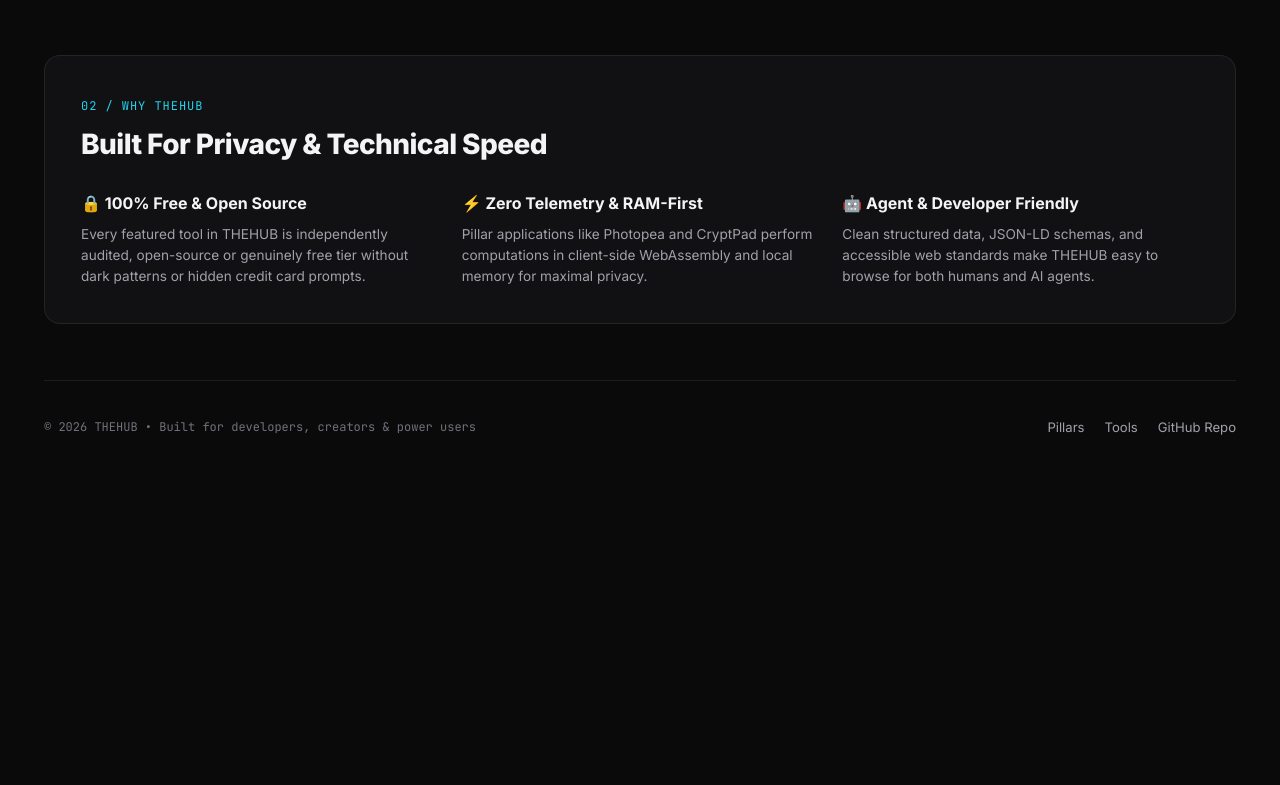
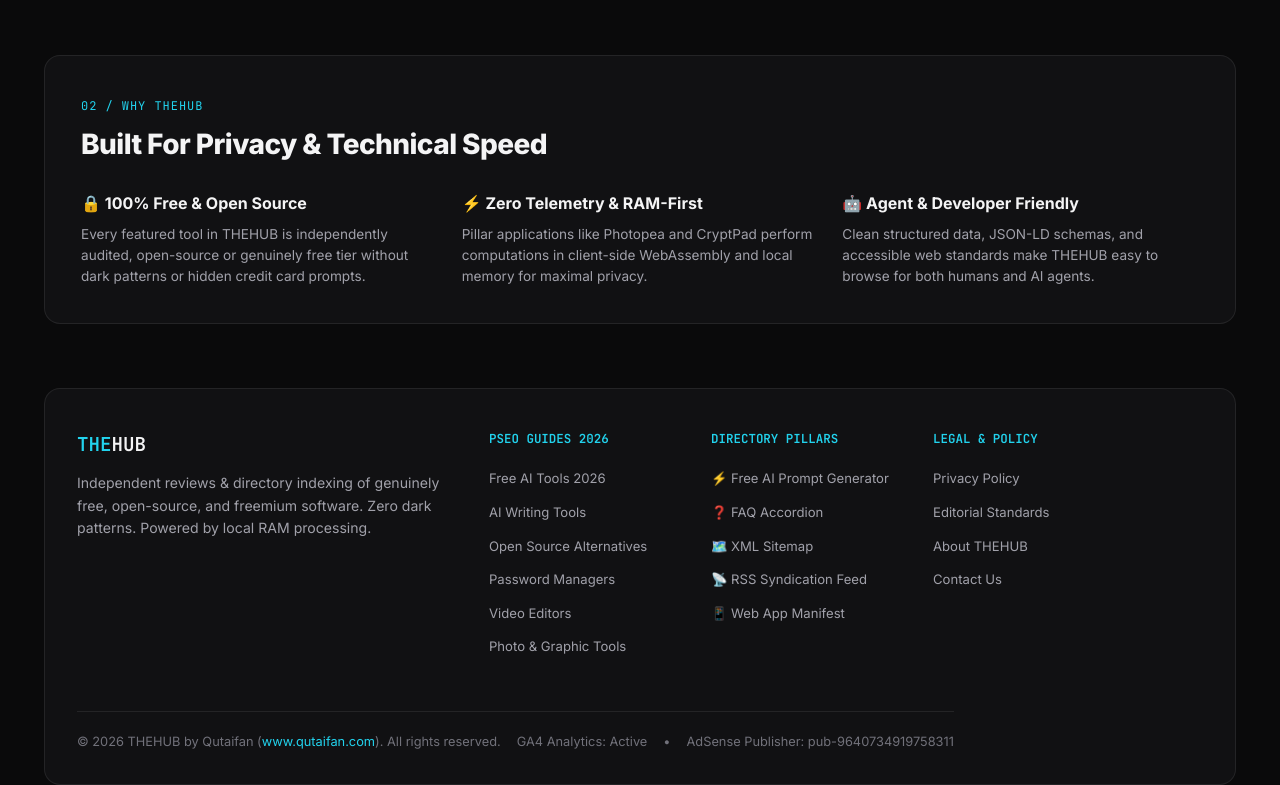
Before and after one commit to Qutaifan/Freeapps, a React (Vite) app in the folder freeapps-components/: page / in a window 1280 px wide. Shown: the part 5193-5978 px from the top of the page. Before the commit the page ends 5667 px from the top, so only its background shows below. Built offline with nearby package versions, Linux system fonts and the light colour scheme.

Commit message:
Enhance FooterSection with full pSEO internal backlink structure and add Search Console & Bing verification meta tags

```diff
--- a/freeapps-components/index.html
+++ b/freeapps-components/index.html
@@ -15,6 +15,10 @@
     <meta name="author" content="Qutaifan" />
     <meta name="robots" content="index, follow, max-image-preview:large, max-snippet:-1, max-video-preview:-1" />
     <link rel="canonical" href="https://www.qutaifan.com/" />
+
+    <!-- Search Engine Verification Meta Tags -->
+    <meta name="google-site-verification" content="GOOGLE_SITE_VERIFICATION_TOKEN" />
+    <meta name="msvalidate.01" content="BING_SITE_VERIFICATION_TOKEN" />
 
     <!-- Open Graph / Facebook -->
     <meta property="og:type" content="website" />
--- a/freeapps-components/src/components/FooterSection.tsx
+++ b/freeapps-components/src/components/FooterSection.tsx
@@ -1,13 +1,65 @@
 export function FooterSection() {
   return (
-    <footer className="footer-quiet">
-      <div className="footer-note">© 2026 THEHUB • Built for developers, creators & power users</div>
-      <div className="footer-links">
-        <a href="#categories" className="footer-link">Pillars</a>
-        <a href="#featured" className="footer-link">Tools</a>
-        <a href="https://github.com/Qutaifan/Freeapps" target="_blank" rel="noopener noreferrer" className="footer-link">
-          GitHub Repo
-        </a>
+    <footer className="footer-quiet bento-card" style={{ marginTop: '4rem', padding: '2.5rem 2rem 2rem' }}>
+      <div className="footer-content-grid" style={{ display: 'grid', gridTemplateColumns: '2fr 1fr 1fr 1fr', gap: '2rem', marginBottom: '2rem' }}>
+        <div>
+          <div className="footer-brand" style={{ fontFamily: 'var(--font-mono)', fontWeight: 800, fontSize: '1.2rem', color: 'var(--text-primary)', marginBottom: '0.75rem' }}>
+            <span style={{ color: 'var(--accent-cyan)' }}>THE</span>HUB
+          </div>
+          <p className="footer-tagline" style={{ color: 'var(--text-secondary)', fontSize: '0.88rem', lineHeight: 1.6, maxWidth: '380px' }}>
+            Independent reviews &amp; directory indexing of genuinely free, open-source, and freemium software. Zero dark patterns. Powered by local RAM processing.
+          </p>
+        </div>
+
+        <div>
+          <h4 style={{ fontFamily: 'var(--font-mono)', fontSize: '0.78rem', color: 'var(--accent-cyan)', marginBottom: '1rem', textTransform: 'uppercase' }}>
+            pSEO Guides 2026
+          </h4>
+          <ul style={{ listStyle: 'none', display: 'flex', flexDirection: 'column', gap: '0.5rem' }}>
+            <li><a href="/best-free-ai-tools-2026/" className="footer-link">Free AI Tools 2026</a></li>
+            <li><a href="/best-free-ai-writing-tools-2026/" className="footer-link">AI Writing Tools</a></li>
+            <li><a href="/best-open-source-software-alternatives-2026/" className="footer-link">Open Source Alternatives</a></li>
+            <li><a href="/best-free-password-managers-2026/" className="footer-link">Password Managers</a></li>
+            <li><a href="/best-free-video-editing-software-2026/" className="footer-link">Video Editors</a></li>
+            <li><a href="/best-free-photo-graphic-design-tools-2026/" className="footer-link">Photo &amp; Graphic Tools</a></li>
+          </ul>
+        </div>
+
+        <div>
+          <h4 style={{ fontFamily: 'var(--font-mono)', fontSize: '0.78rem', color: 'var(--accent-cyan)', marginBottom: '1rem', textTransform: 'uppercase' }}>
+            Directory Pillars
+          </h4>
+          <ul style={{ listStyle: 'none', display: 'flex', flexDirection: 'column', gap: '0.5rem' }}>
+            <li><a href="/#prompt-generator" className="footer-link">⚡ Free AI Prompt Generator</a></li>
+            <li><a href="/#faq" className="footer-link">❓ FAQ Accordion</a></li>
+            <li><a href="/sitemap.xml" className="footer-link">🗺️ XML Sitemap</a></li>
+            <li><a href="/rss.xml" className="footer-link">📡 RSS Syndication Feed</a></li>
+            <li><a href="/manifest.json" className="footer-link">📱 Web App Manifest</a></li>
+          </ul>
+        </div>
+
+        <div>
+          <h4 style={{ fontFamily: 'var(--font-mono)', fontSize: '0.78rem', color: 'var(--accent-cyan)', marginBottom: '1rem', textTransform: 'uppercase' }}>
+            Legal &amp; Policy
+          </h4>
+          <ul style={{ listStyle: 'none', display: 'flex', flexDirection: 'column', gap: '0.5rem' }}>
+            <li><a href="/privacy-policy/" className="footer-link">Privacy Policy</a></li>
+            <li><a href="/editorial-policy/" className="footer-link">Editorial Standards</a></li>
+            <li><a href="/about/" className="footer-link">About THEHUB</a></li>
+            <li><a href="/contact/" className="footer-link">Contact Us</a></li>
+          </ul>
+        </div>
+      </div>
+
+      <div className="footer-bottom" style={{ borderTop: '1px solid var(--border-subtle)', paddingTop: '1.25rem', display: 'flex', justifyContent: 'space-between', alignItems: 'center', flexWrap: 'wrap', gap: '1rem' }}>
+        <p className="copyright-text" style={{ fontSize: '0.8rem', color: 'var(--text-muted)' }}>
+          © 2026 THEHUB by Qutaifan (<a href="https://www.qutaifan.com" style={{ color: 'var(--accent-cyan)', textDecoration: 'none' }}>www.qutaifan.com</a>). All rights reserved.
+        </p>
+        <div style={{ display: 'flex', gap: '1rem', fontSize: '0.8rem', color: 'var(--text-muted)' }}>
+          <span>GA4 Analytics: Active</span>
+          <span>•</span>
+          <span>AdSense Publisher: pub-9640734919758311</span>
+        </div>
       </div>
     </footer>
   )
```
Also changed, not shown: 1 other file (tests, documents, lock files or other folders).
